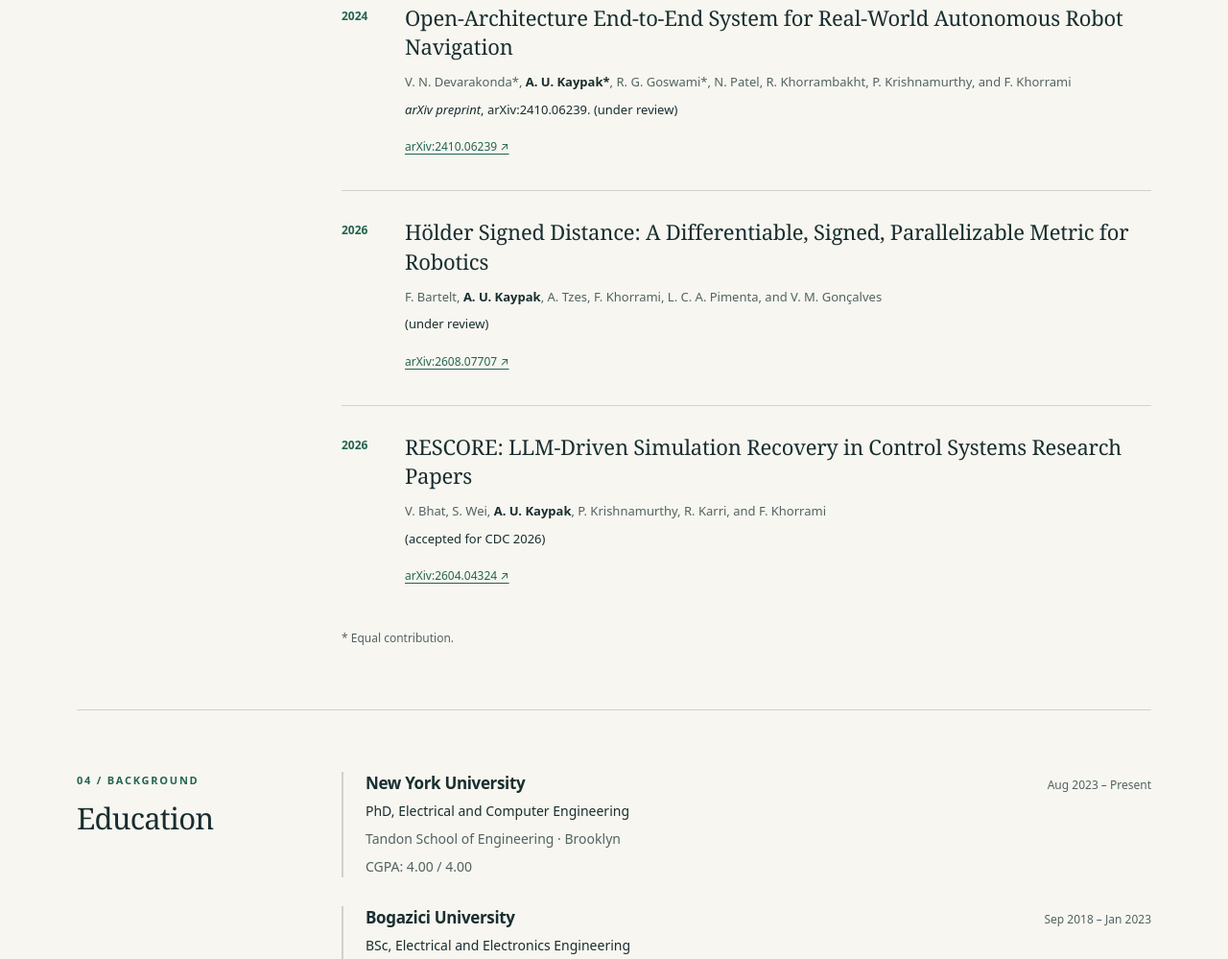
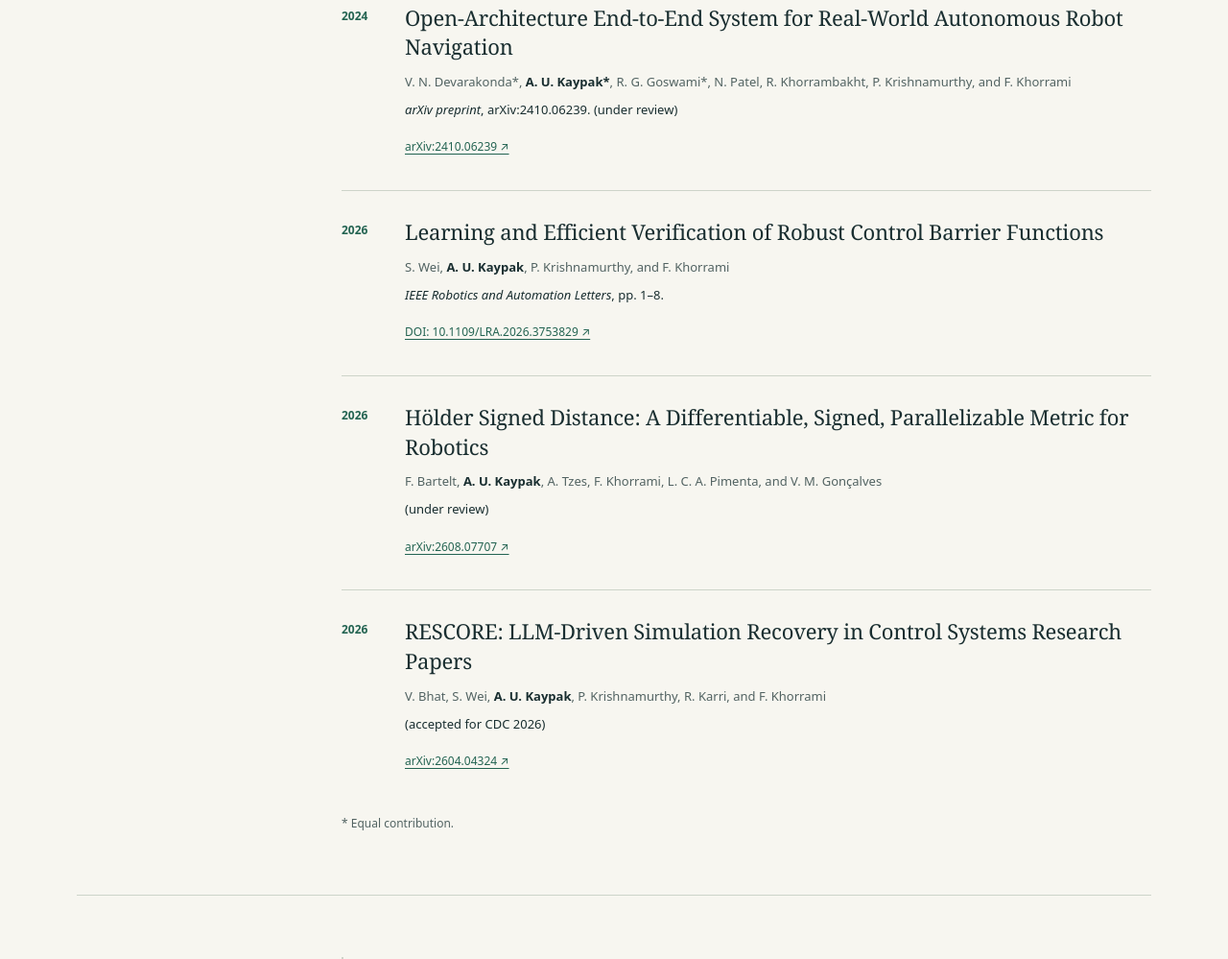
Before and after one commit to aliumutkaypak/aliumutkaypak.github.io, a plain HTML site: page index.html in a window 1280 px wide. Shown: the part 3241-4240 px from the top of the page at 96% size. Drawn offline with Linux system fonts and the light colour scheme.

Commit message:
Add robust control barrier functions publication

```diff
--- a/index.html
+++ b/index.html
@@ -157,13 +157,15 @@
         <div>
           <!-- First-author and equal-contribution papers appear before other coauthored work.
                Existing entries retain CV metadata; RESCORE and Hölder Signed Distance metadata follow arXiv.
-               RESCORE acceptance and Hölder review status were supplied by the author. -->
+               RESCORE acceptance and Hölder review status were supplied by the author.
+               Robust CBF learning entry verified against Google Scholar and Crossref on 2026-11-18. -->
           <ol class="publication-list">
             <li class="publication" id="pub-safe-rl"><span class="pub-year">2026</span><article><h3>A Control Barrier Function-Constrained Model Predictive Control Framework for Safe Reinforcement Learning</h3><p class="authors"><strong>A. U. Kaypak</strong>, P. Krishnamurthy, and F. Khorrami</p><p class="venue">(under review)</p><a class="doi" href="https://arxiv.org/abs/2604.06463" aria-label="Read the safe reinforcement learning preprint on arXiv">arXiv:2604.06463 ↗</a></article></li>
             <li class="publication" id="pub-safe"><span class="pub-year">2026</span><article><h3>Safe multi-robotic arm interaction via 3D convex shapes</h3><p class="authors"><strong>A. U. Kaypak</strong>, S. Wei, P. Krishnamurthy, and F. Khorrami</p><p class="venue"><em>Robotics and Autonomous Systems</em>, vol. 196, 105263.</p><a class="doi" href="https://doi.org/10.1016/j.robot.2025.105263" aria-label="DOI for Safe multi-robotic arm interaction via 3D convex shapes">DOI: 10.1016/j.robot.2025.105263 ↗</a></article></li>
             <li class="publication" id="pub-multitalk"><span class="pub-year">2025</span><article><h3>MultiTalk: Introspective and Extrospective Dialogue for Human-Environment-LLM Alignment</h3><p class="authors">V. N. Devarakonda*, <strong>A. U. Kaypak*</strong>, S. Yuan, P. Krishnamurthy, Y. Fang, and F. Khorrami</p><p class="venue"><em>2025 IEEE International Conference on Robotics and Automation (ICRA)</em>, pp. 10737–10743.</p><div class="project-links"><a class="doi" href="https://doi.org/10.1109/ICRA55743.2025.11128486" aria-label="DOI for MultiTalk">DOI: 10.1109/ICRA55743.2025.11128486 ↗</a><a class="doi" href="https://llm-multitalk.github.io/" aria-label="Visit the MultiTalk project website">Project website ↗</a></div></article></li>
             <li class="publication" id="pub-grounding"><span class="pub-year">2025</span><article><h3>Grounding Large Language Models for Robot Task Planning Using Closed-Loop State Feedback</h3><p class="authors">V. Bhat*, <strong>A. U. Kaypak*</strong>, P. Krishnamurthy, R. Karri, and F. Khorrami</p><p class="venue"><em>Advanced Robotics Research</em>, e202500072.</p><a class="doi" href="https://doi.org/10.1002/adrr.202500072" aria-label="DOI for Grounding Large Language Models for Robot Task Planning Using Closed-Loop State Feedback">DOI: 10.1002/adrr.202500072 ↗</a></article></li>
             <li class="publication" id="pub-orion"><span class="pub-year">2024</span><article><h3>Open-Architecture End-to-End System for Real-World Autonomous Robot Navigation</h3><p class="authors">V. N. Devarakonda*, <strong>A. U. Kaypak*</strong>, R. G. Goswami*, N. Patel, R. Khorrambakht, P. Krishnamurthy, and F. Khorrami</p><p class="venue"><em>arXiv preprint</em>, arXiv:2410.06239. (under review)</p><a class="doi" href="https://arxiv.org/abs/2410.06239" aria-label="Read the autonomous navigation preprint on arXiv">arXiv:2410.06239 ↗</a></article></li>
+            <li class="publication" id="pub-robust-cbf"><span class="pub-year">2026</span><article><h3>Learning and Efficient Verification of Robust Control Barrier Functions</h3><p class="authors">S. Wei, <strong>A. U. Kaypak</strong>, P. Krishnamurthy, and F. Khorrami</p><p class="venue"><em>IEEE Robotics and Automation Letters</em>, pp. 1–8.</p><a class="doi" href="https://doi.org/10.1109/LRA.2026.3753829" aria-label="DOI for Learning and Efficient Verification of Robust Control Barrier Functions">DOI: 10.1109/LRA.2026.3753829 ↗</a></article></li>
             <li class="publication" id="pub-holder"><span class="pub-year">2026</span><article><h3>Hölder Signed Distance: A Differentiable, Signed, Parallelizable Metric for Robotics</h3><p class="authors">F. Bartelt, <strong>A. U. Kaypak</strong>, A. Tzes, F. Khorrami, L. C. A. Pimenta, and V. M. Gonçalves</p><p class="venue">(under review)</p><a class="doi" href="https://arxiv.org/abs/2608.07707" aria-label="Read the Hölder Signed Distance preprint on arXiv">arXiv:2608.07707 ↗</a></article></li>
             <li class="publication" id="pub-rescore"><span class="pub-year">2026</span><article><h3>RESCORE: LLM-Driven Simulation Recovery in Control Systems Research Papers</h3><p class="authors">V. Bhat, S. Wei, <strong>A. U. Kaypak</strong>, P. Krishnamurthy, R. Karri, and F. Khorrami</p><p class="venue">(accepted for CDC 2026)</p><a class="doi" href="https://arxiv.org/abs/2604.04324" aria-label="Read the RESCORE preprint on arXiv">arXiv:2604.04324 ↗</a></article></li>
           </ol>
```
